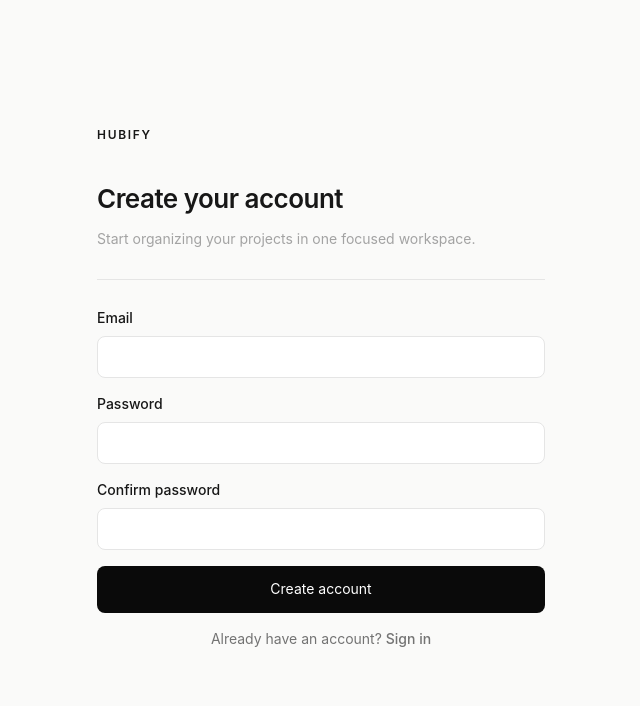
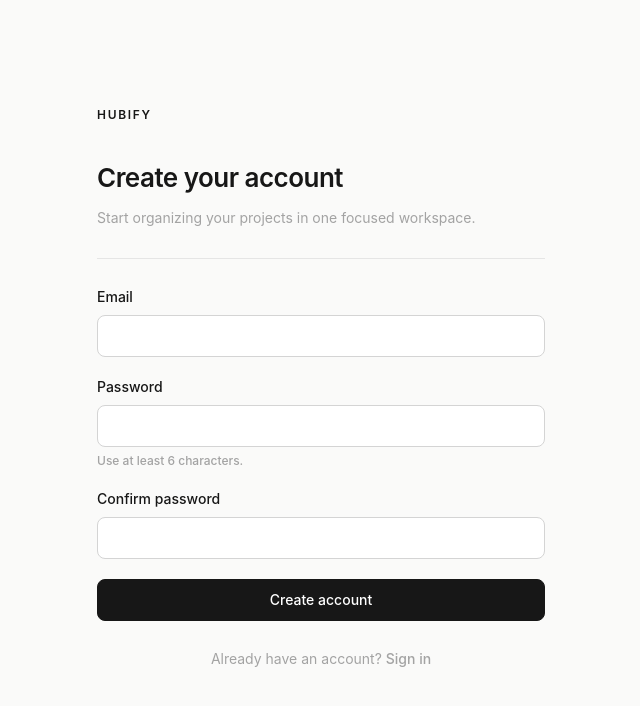
Before and after one commit to Assyauq26/Hubify, a Next.js app: page /register in a window 1280 px wide. Shown: the top 706 px of the page, without its empty margins (319-959 px from the left). Built offline with nearby package versions, Linux system fonts and the light colour scheme.

Commit message:
align register form with Stitch design system

```diff
--- a/app/register/RegisterForm.tsx
+++ b/app/register/RegisterForm.tsx
@@ -10,35 +10,32 @@ export default function RegisterForm() {
   const [state, formAction, pending] = useActionState(signUp, initialState)
 
   return (
-    <form action={formAction} className="space-y-4">
-      {state.error ? (
-        <div role="alert" className="rounded-lg border border-red-200 bg-red-50 px-3 py-2.5 text-sm text-red-700">
-          {state.error}
-        </div>
-      ) : null}
+    <form action={formAction} className="space-y-5">
+      {state.error ? <div role="alert" className="ui-error">{state.error}</div> : null}
 
       <label className="block text-sm font-medium">
         Email
-        <input type="email" name="email" autoComplete="email" required className="mt-2 w-full rounded-lg border border-neutral-200 bg-white px-3 py-2.5 outline-none transition focus:border-neutral-950 focus:ring-2 focus:ring-neutral-950/10" />
+        <input type="email" name="email" autoComplete="email" required className="ui-input mt-2 w-full" />
       </label>
 
       <label className="block text-sm font-medium">
         Password
-        <input type="password" name="password" autoComplete="new-password" minLength={6} required className="mt-2 w-full rounded-lg border border-neutral-200 bg-white px-3 py-2.5 outline-none transition focus:border-neutral-950 focus:ring-2 focus:ring-neutral-950/10" />
+        <input type="password" name="password" autoComplete="new-password" minLength={6} required className="ui-input mt-2 w-full" />
+        <span className="mt-1.5 block text-xs text-[var(--muted-foreground)]">Use at least 6 characters.</span>
       </label>
 
       <label className="block text-sm font-medium">
         Confirm password
-        <input type="password" name="confirmPassword" autoComplete="new-password" minLength={6} required className="mt-2 w-full rounded-lg border border-neutral-200 bg-white px-3 py-2.5 outline-none transition focus:border-neutral-950 focus:ring-2 focus:ring-neutral-950/10" />
+        <input type="password" name="confirmPassword" autoComplete="new-password" minLength={6} required className="ui-input mt-2 w-full" />
       </label>
 
-      <button type="submit" disabled={pending} className="w-full rounded-lg bg-neutral-950 px-4 py-3 text-sm font-medium text-white transition hover:bg-neutral-800 disabled:cursor-not-allowed disabled:opacity-60">
+      <button type="submit" disabled={pending} className="ui-button-primary w-full justify-center disabled:cursor-not-allowed disabled:opacity-60">
         {pending ? 'Creating account…' : 'Create account'}
       </button>
 
-      <p className="text-center text-sm text-neutral-500">
+      <p className="pt-2 text-center text-sm text-[var(--muted-foreground)]">
         Already have an account?{' '}
-        <Link href="/login" className="font-medium text-neutral-950 hover:underline">Sign in</Link>
+        <Link href="/login" className="font-medium text-[var(--foreground)] hover:underline">Sign in</Link>
       </p>
     </form>
   )
```
